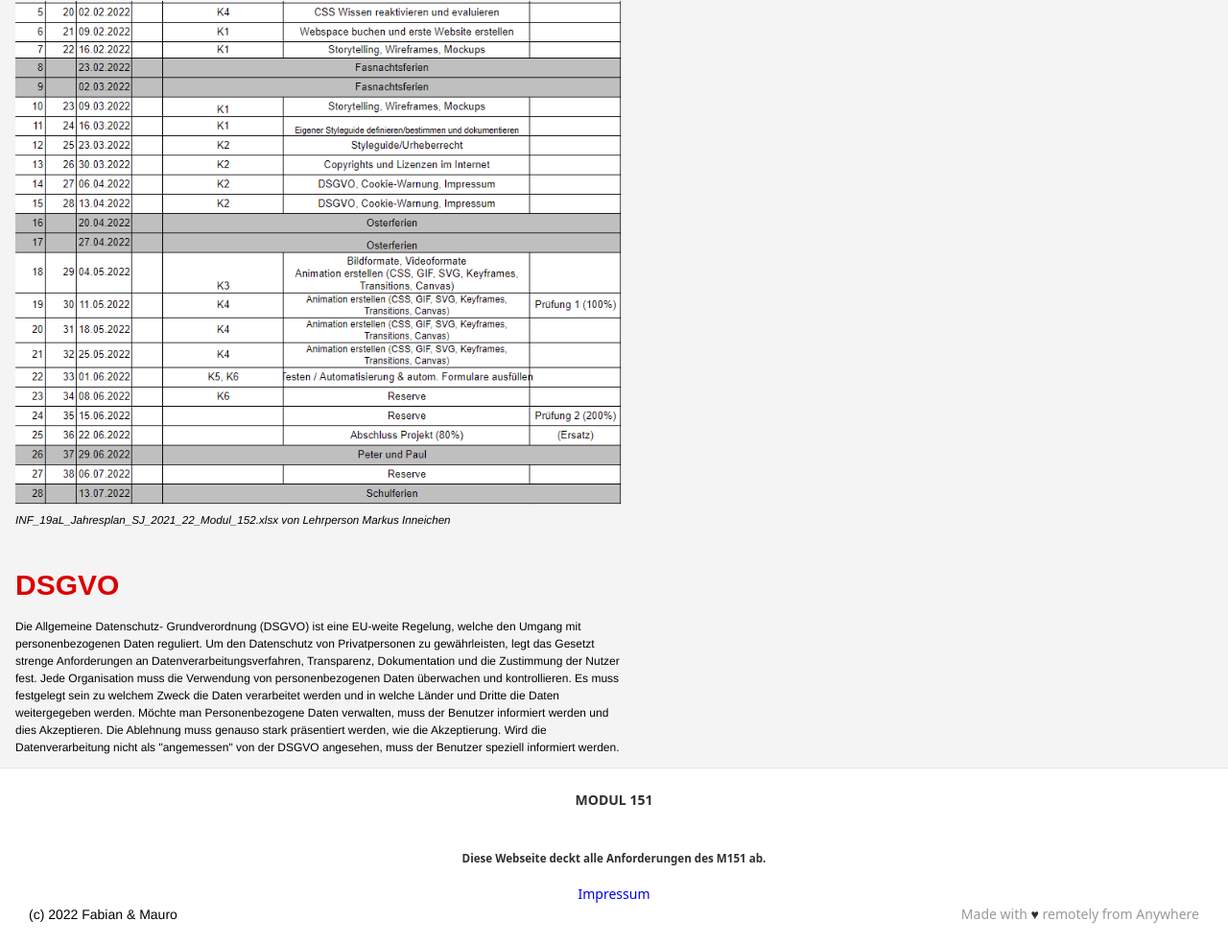
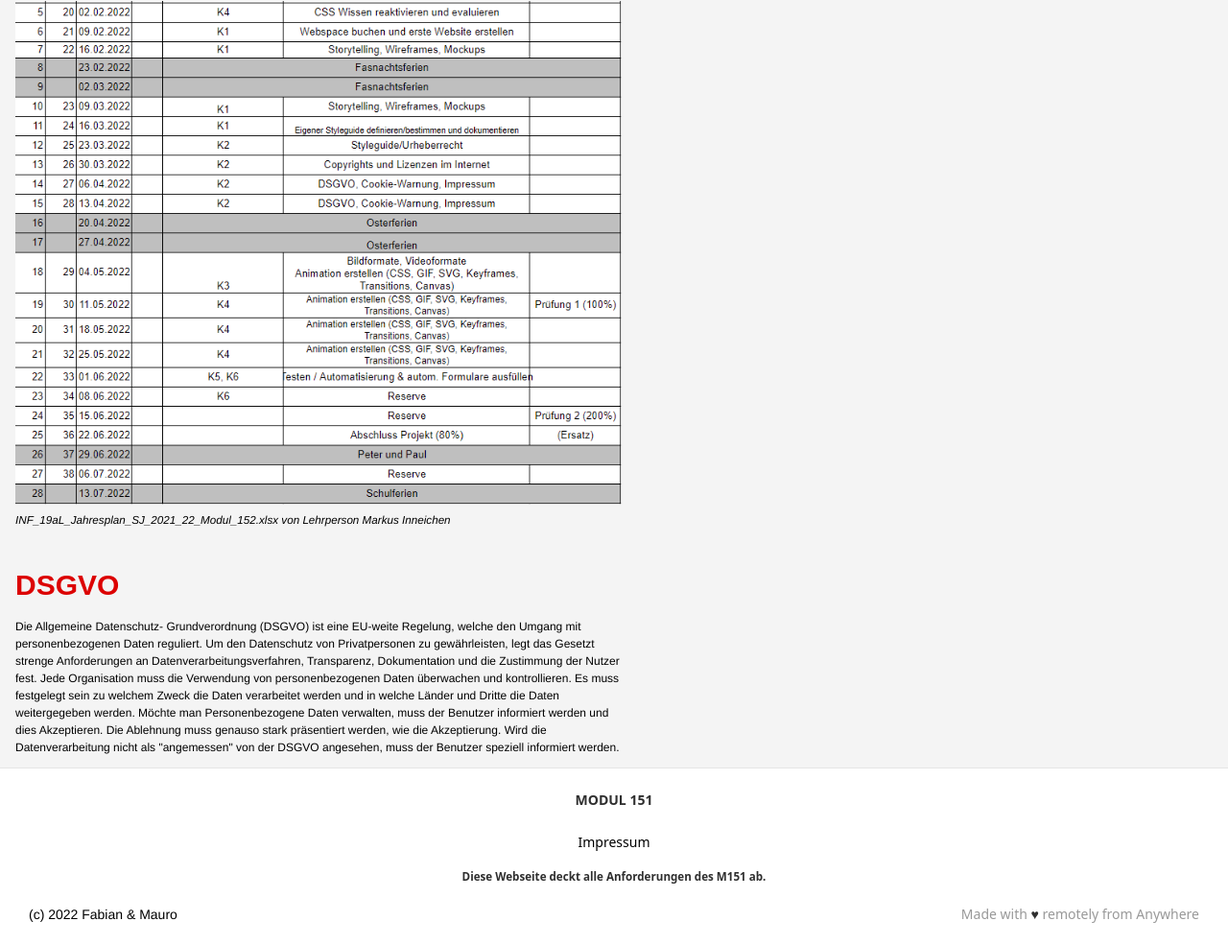
Before and after one commit to fabianmueller7/Modul151-152, a plain HTML site: page M152/Projektarbeit/index.html in a window 1280 px wide. Shown: the part 217-1202 px from the top of the page at 96% size. Drawn offline with Linux system fonts and the light colour scheme.

Commit message:
impressumlink updated

```diff
--- a/M152/Projektarbeit/index.html
+++ b/M152/Projektarbeit/index.html
@@ -44,10 +44,9 @@
 
 
       <h4>MODUL 151</h4>
+      <a class="link" href="../impressum/impressum.html" style="color: black;">Impressum</a>
       <h5>Diese Webseite deckt alle Anforderungen des M151 ab.
        </h5>
-
-       <a class="link" href="impressum/impressum.html">Impressum</a>
 
 
 
```
Also changed, not shown: M152/Projektarbeit/impressum/impressum.html (+0 -2 lines), M152/Projektarbeit/media/media.html (+1 -2 lines), M152/Projektarbeit/styleguides/styleguide.html (+2 -1 lines).
